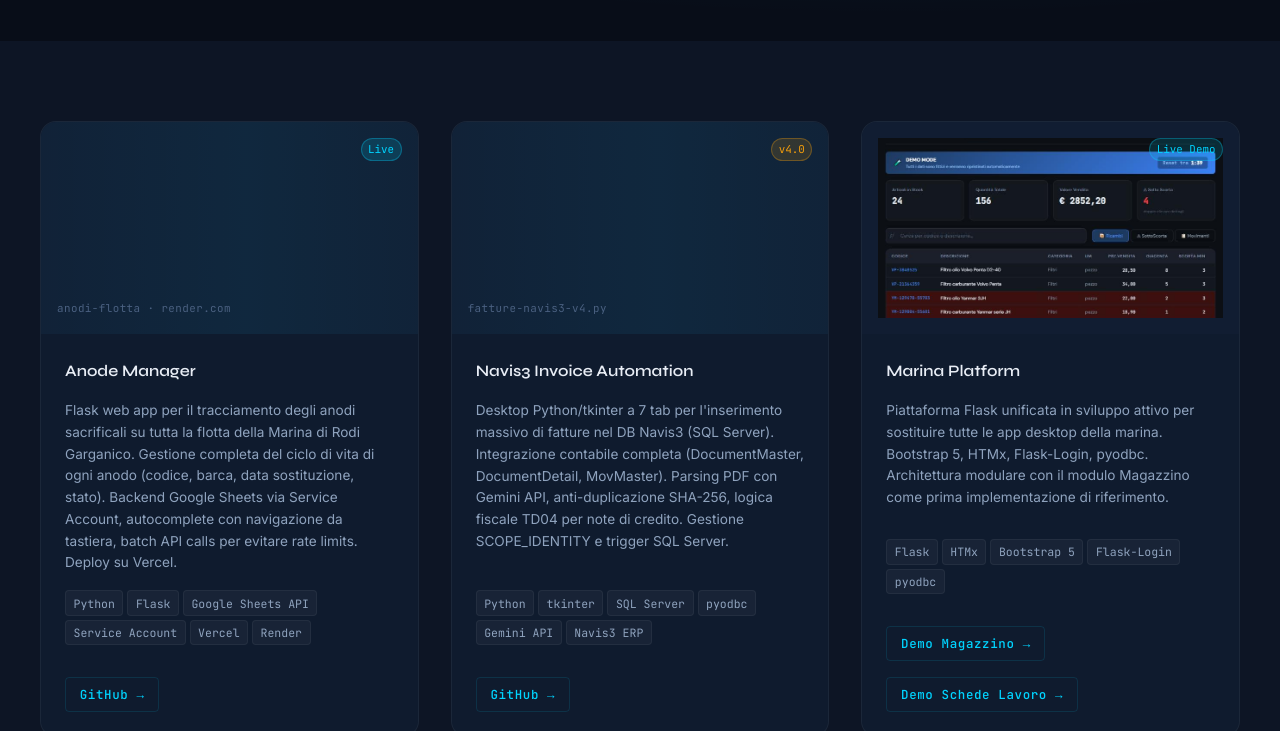
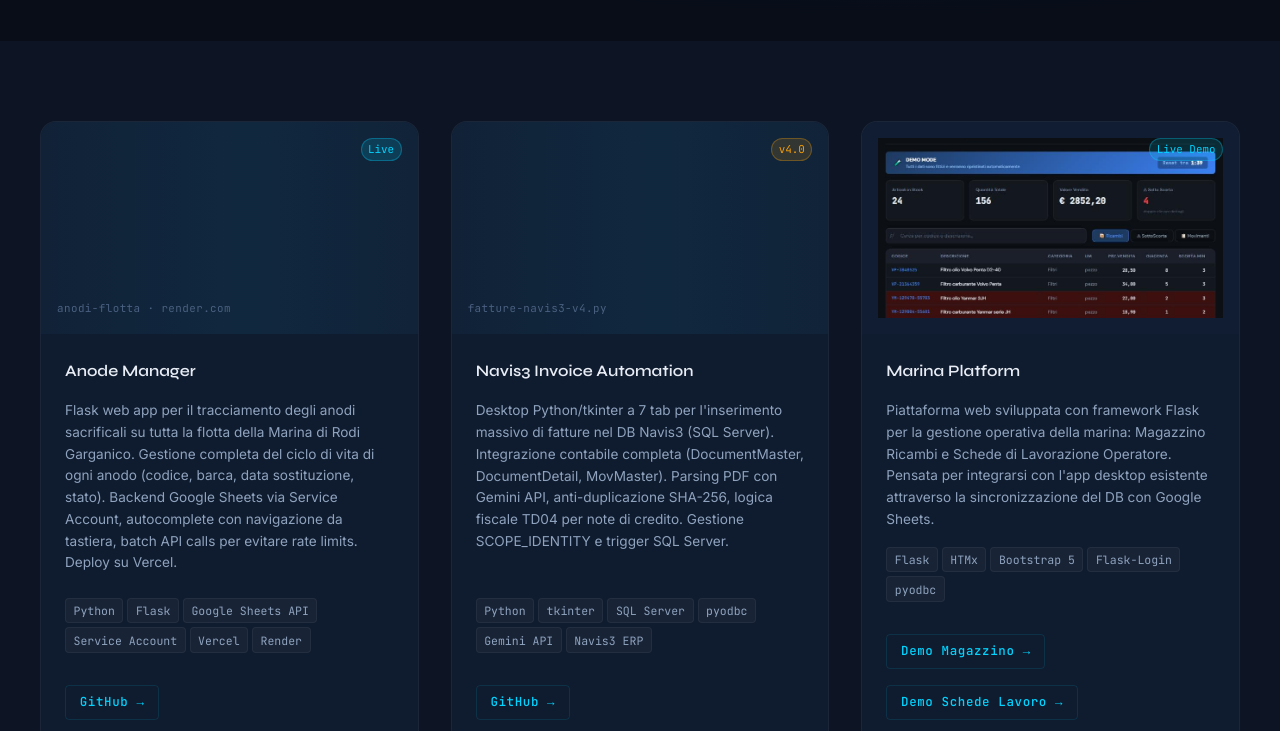
Before and after one commit to ComesLab/ComesLab.github.io, a plain HTML site: page projects.html in a window 1280 px wide. Shown: the part 370-1101 px from the top of the page. Drawn offline with Linux system fonts and the light colour scheme.

Commit message:
docs: aggiornata descrizione Marina Platform card

```diff
--- a/projects.html
+++ b/projects.html
@@ -330,9 +330,9 @@
             <div class="card--project__body">
               <h2 class="card--project__title">Marina Platform</h2>
               <p class="card--project__desc">
-                Piattaforma Flask unificata in sviluppo attivo per sostituire tutte le app desktop della marina.
-                Bootstrap 5, HTMx, Flask-Login, pyodbc. Architettura modulare con il modulo Magazzino come
-                prima implementazione di riferimento.
+                Piattaforma web sviluppata con framework Flask per la gestione operativa della marina:
+                Magazzino Ricambi e Schede di Lavorazione Operatore. Pensata per integrarsi con l'app
+                desktop esistente attraverso la sincronizzazione del DB con Google Sheets.
               </p>
               <div class="card--project__tags">
                 <span class="skill-tag">Flask</span>
```
Also changed, not shown: index.html (+3 -2 lines).
